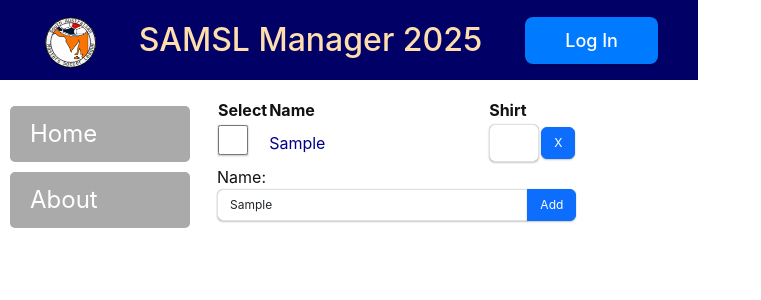
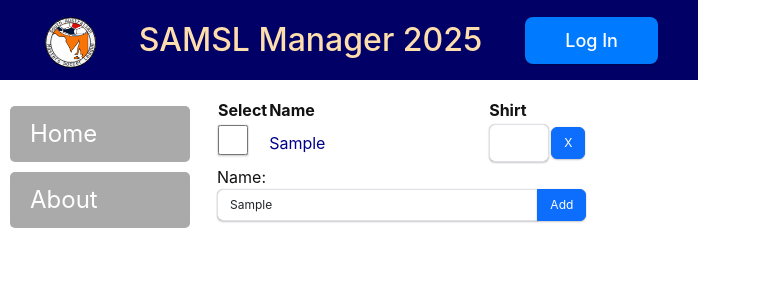
Before and after one commit to Andy-Warhurst/samsl-timesheets, a React (Create React App) app: page /guests in a window 1280 px wide. Both pictures are taken after typing "Sample" into the empty fields and a click on the button "Add". Shown: the top 300 px of the page, without its empty margins (0-761 px from the left). Built offline with nearby package versions, Linux system fonts and the light colour scheme; no server answers.

Commit message:
Fixed guest shirt number width of input cell issue.

```diff
--- a/src/Guests.css
+++ b/src/Guests.css
@@ -24,6 +24,5 @@
     font-size: medium;
 }
 .guest-shirt {
-    font-size: medium;
-    width: 50px;
+    width: 60px;
 }
--- a/src/Guests.js
+++ b/src/Guests.js
@@ -81,7 +81,7 @@ function Guests() {
                                         />
                                     </td>
                                     <td className="guest-name" align='left' id={"gname" + p.id}>{p.name}</td>
-                                    <td width='50'>
+                                    <td>
                                         <FormControl
                                             className="guest-shirt"
                                             id={"gshirtnumber" + p.id}
```
